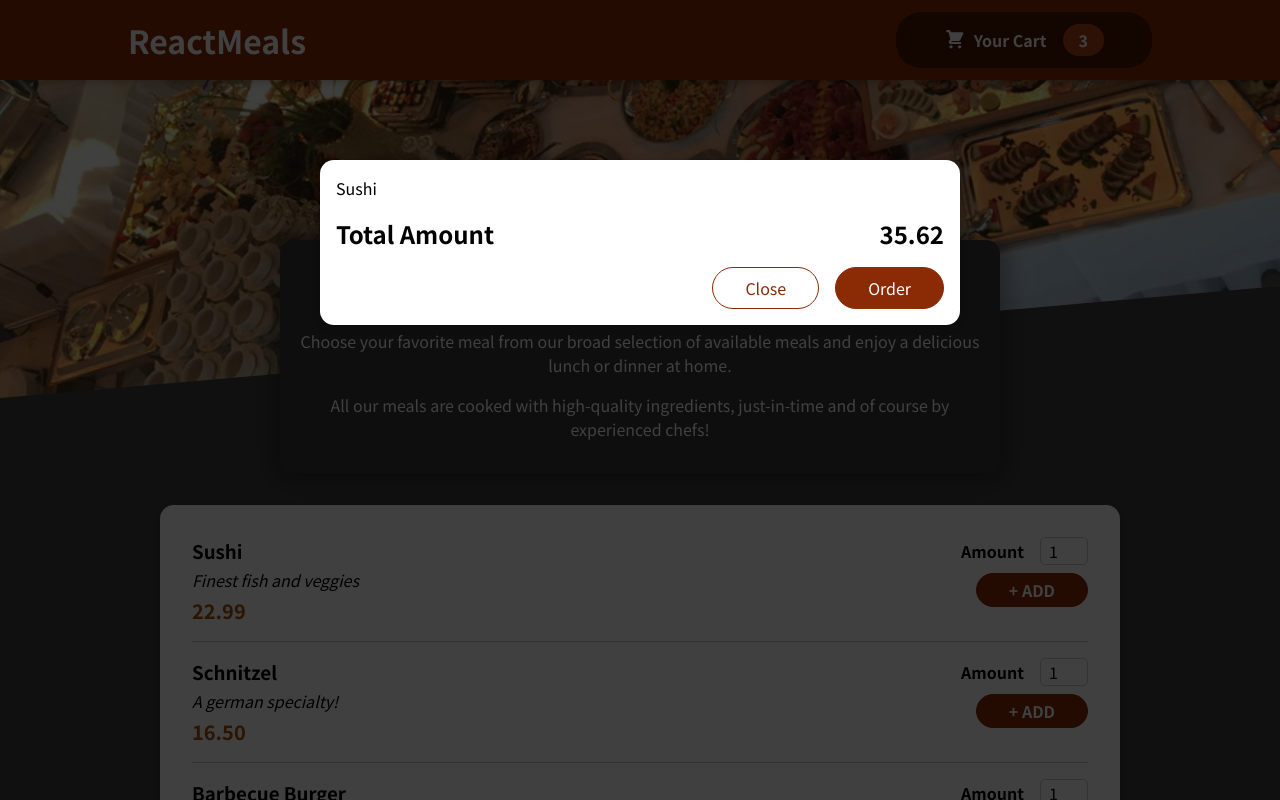
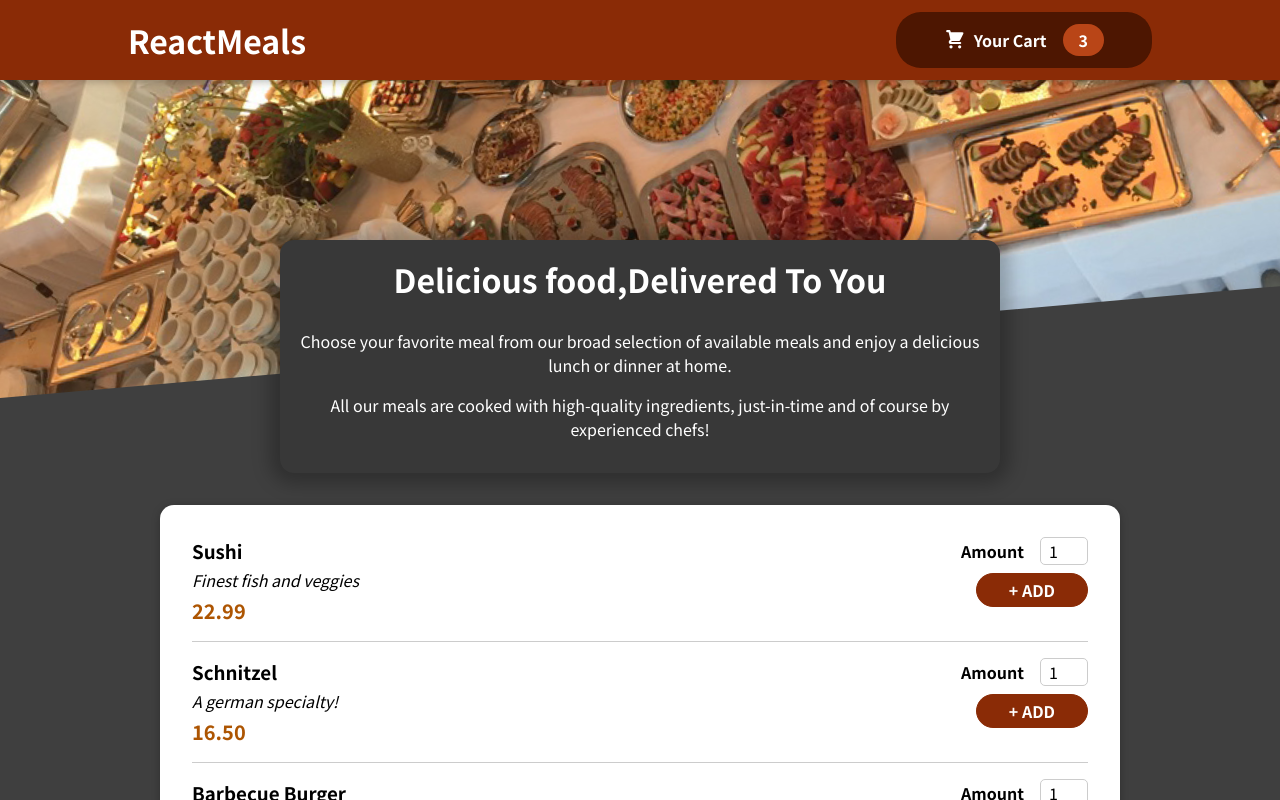
Before and after one commit to anubhardwaj2193/Restaurant-Website-App, a React (Create React App) app: page / in a window 1280 px wide. Shown: the top 800 px of the page. Built offline with nearby package versions, Linux system fonts and the light colour scheme.

Commit message:
clickOnCart

```diff
--- a/src/App.js
+++ b/src/App.js
@@ -1,14 +1,21 @@
-import { Fragment } from 'react';
+import { Fragment, useState} from 'react';
 
 import Header from './components/Layout/Header';
 import Meals from './components/Meals/Meals';
 import Cart from './components/Cart/Cart';
 
 function App() {
+  const[cartIsShown, setCartIsShown]=useState(false);
+  const showCartHandler=()=>{
+setCartIsShown(true);
+  };
+  const hideCartHandler=()=>{
+    setCartIsShown(false);
+  };
   return (
     <Fragment>
-      <Cart />
-      <Header />
+      {cartIsShown && <Cart onClose={hideCartHandler} />}
+      <Header onShowCart={showCartHandler} />
       <main>
         <Meals />
       </main>
--- a/src/components/Cart/Cart.js
+++ b/src/components/Cart/Cart.js
@@ -11,14 +11,14 @@ const Cart = (props) => {
   );
 
   return (
-    <Modal>
+    <Modal onClose={props.onClose}>
       {cartItems}
       <div className={classes.total}>
         <span>Total Amount</span>
         <span>35.62</span>
       </div>
       <div className={classes.actions}>
-        <button className={classes['button--alt']}>Close</button>
+        <button className={classes['button--alt']} onClick={props.onClose}>Close</button>
         <button className={classes.button}>Order</button>
       </div>
     </Modal>
--- a/src/components/Layout/Header.js
+++ b/src/components/Layout/Header.js
@@ -7,7 +7,7 @@ return (
 <Fragment>
     <header className={classes.header}>
         <h1>ReactMeals</h1>
-        <HeaderCartButton/>
+        <HeaderCartButton onClick={props.onShowCart} />
 
     </header>
     <div className={classes['main-image']}>
--- a/src/components/Layout/HeaderCartButton.js
+++ b/src/components/Layout/HeaderCartButton.js
@@ -2,12 +2,13 @@
 import CartIcon from "../Cart/CartIcon";
 import classes from './HeaderCartButton.module.css';
 const HeaderCartButton=props=>{
-    return<button className={classes.button}>
+    return(<button className={classes.button} onClick={props.onClick}>
 <span className={classes.icon}>
     <CartIcon/>
 </span>
 <span>Your Cart</span>
 <span className={classes.badge}>3</span>
     </button>
+    );
 };
 export default HeaderCartButton;
--- a/src/components/UI/Modal.js
+++ b/src/components/UI/Modal.js
@@ -2,10 +2,10 @@ import { Fragment } from 'react';
 import ReactDOM from 'react-dom';
 
 import classes from './Modal.module.css';
-import {createPortal} from 'react-dom';
+
 
 const Backdrop = (props) => {
-  return <div className={classes.backdrop} />;
+  return <div className={classes.backdrop} onClick={props.onClose}/>;
 };
 
 const ModalOverlay = (props) => {
@@ -21,7 +21,7 @@ const portalElement = document.getElementById('overlays');
 const Modal = (props) => {
   return (
     <Fragment>
-      {ReactDOM.createPortal(<Backdrop />, portalElement)}
+      {ReactDOM.createPortal(<Backdrop onClose={props.onClose} />, portalElement)}
       {ReactDOM.createPortal(
         <ModalOverlay>{props.children}</ModalOverlay>,
         portalElement
```
